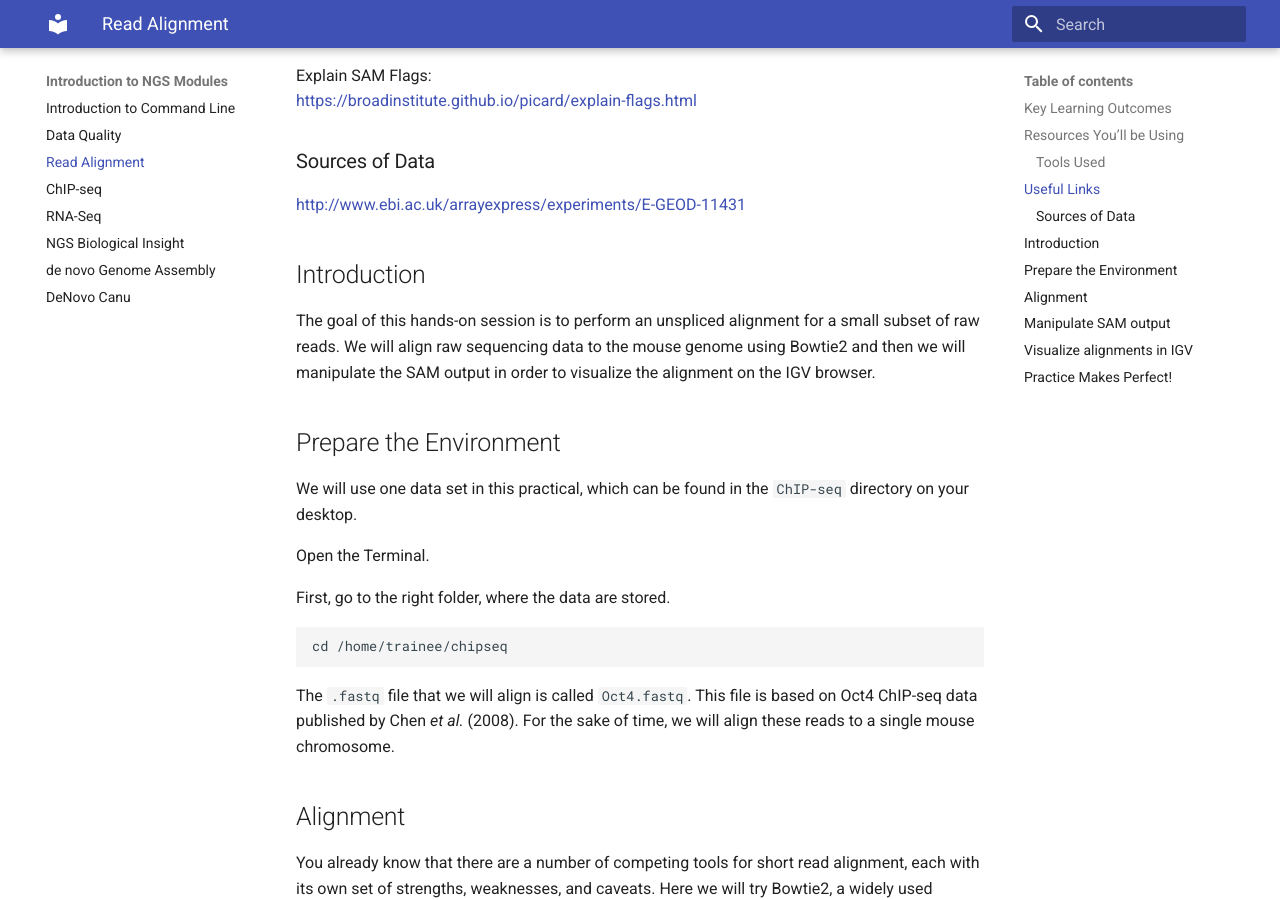
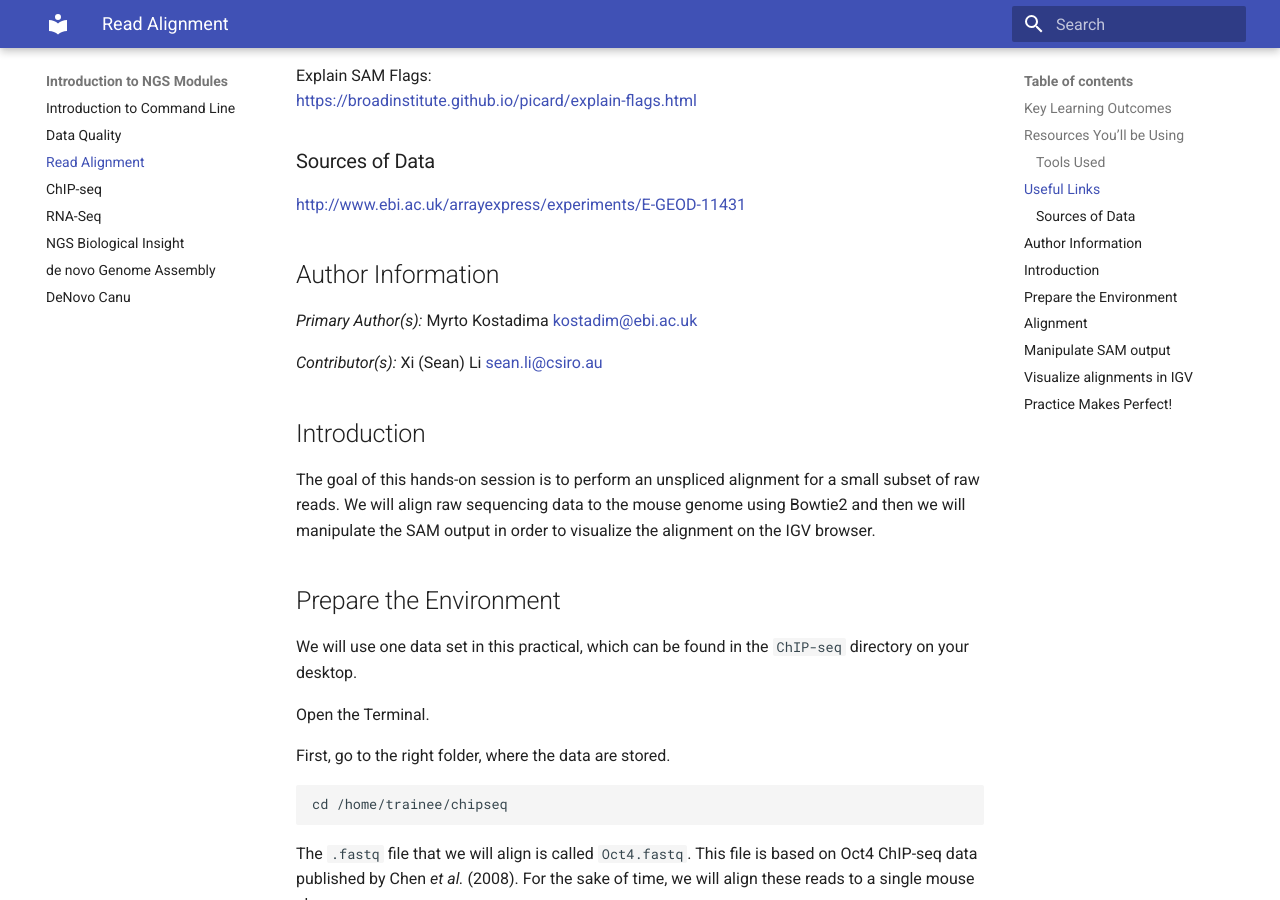
Before and after one commit to tsonika/intro-ngs-manuals, an MkDocs documentation site: the page built from docs/modules/btp-module-ngs-mapping/alignment.md, in a window 1280 px wide and 900 px high, scrolled down 1007 px. Built offline with MkDocs 1.6.1 and Material for MkDocs 9.7.7, drawn with Linux system fonts in a browser that asks for light colours; old or Windows-style settings are respelled for this version of MkDocs.

Commit message:
Update alignment.md

```diff
--- a/docs/modules/btp-module-ngs-mapping/alignment.md
+++ b/docs/modules/btp-module-ngs-mapping/alignment.md
@@ -43,6 +43,14 @@ https://broadinstitute.github.io/picard/explain-flags.html
 ### Sources of Data
 
 http://www.ebi.ac.uk/arrayexpress/experiments/E-GEOD-11431
+
+## Author Information
+
+*Primary Author(s):*
+    Myrto Kostadima kostadim@ebi.ac.uk
+
+*Contributor(s):*
+    Xi (Sean) Li sean.li@csiro.au
 
 Introduction
 ------------
```
